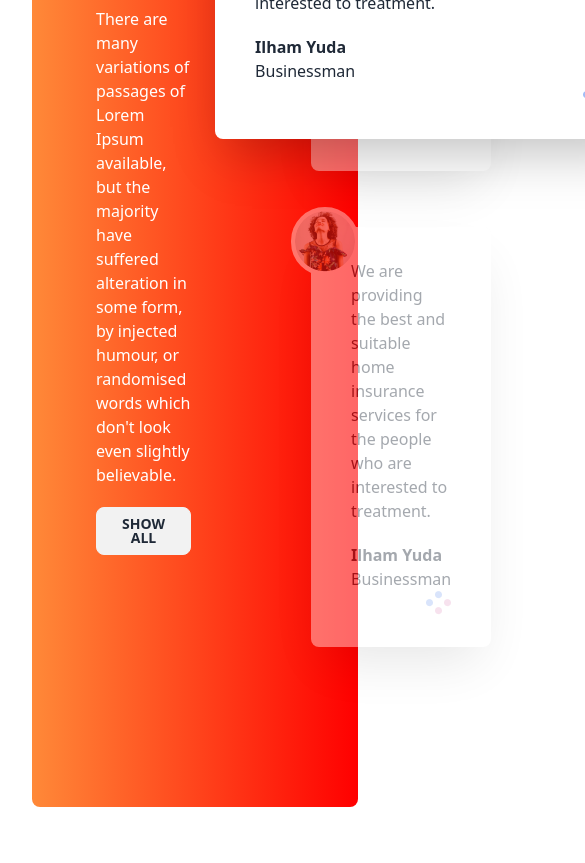
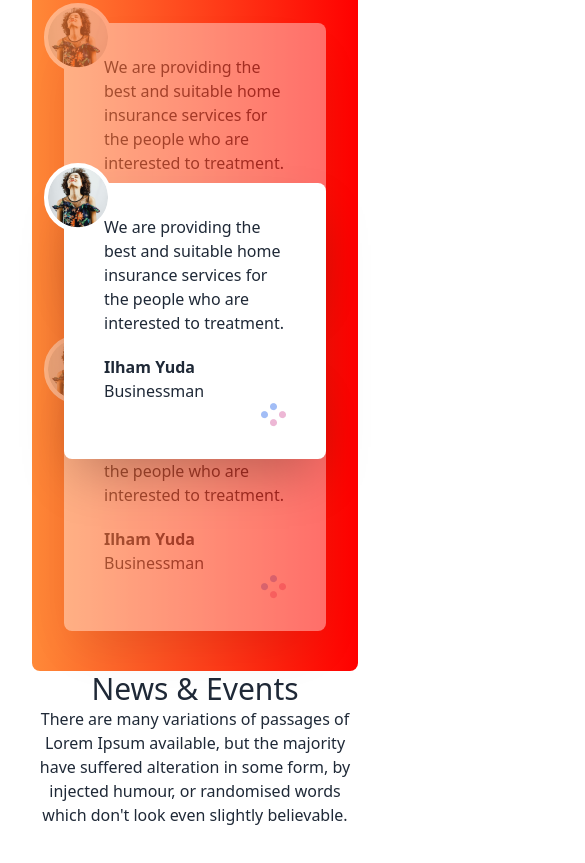
Before and after one commit to sobahan-ali/tea-house, a plain HTML site: page index.html in a window 390 px wide. Shown: the part 4044-4907 px from the top of the page, 585 px wide, since content can reach past the window. Drawn offline with nearby package versions, Linux system fonts and the light colour scheme; files whose address does not match are found by name.

Commit message:
super client section responsive added

```diff
--- a/index.html
+++ b/index.html
@@ -169,9 +169,10 @@
         <!-- end-- great tea section -->
 
         <!-- start super client section -->
-        <section class="mt-10 lg:mt-32 bg-gradient-to-r from-[#FF8938] to-[#F00] py-40 px-16 rounded-lg">
-            <div class="flex items-center gap-16">
-                <div class="space-y-5 text-white flex-1 pr-14">
+        <section
+            class="mt-10 lg:mt-32 bg-gradient-to-r from-[#FF8938] to-[#F00] py-10 px-8 lg:py-40 lg:px-16 rounded-lg">
+            <div class="flex flex-col lg:flex-row items-center gap-16">
+                <div class="space-y-5 text-white flex-1 lg:pr-14">
                     <h2 class="text-3xl md:text-5xl">Meet Our Super Clients</h2>
                     <p class="text-base">There are many variations of passages of Lorem Ipsum available, but the
                         majority have suffered
@@ -195,7 +196,8 @@
                         <div class="flex justify-end bg-white"><img src="./images/circles.png" alt=""></div>
                     </div>
                     <!-- current -->
-                    <div class="absolute top-40 -left-24 px-10 py-8 shadow-2xl bg-white rounded-lg w-[433px] z-20">
+                    <div
+                        class="absolute top-40 lg:-left-24 px-10 py-8 shadow-2xl bg-white rounded-lg lg:w-[433px] z-20">
                         <img class="absolute -left-5 -top-5 border-4 border-white rounded-full bg-white"
                             src="./images//client.png" alt="">
                         <p class="text-common_text_color mb-5">
@@ -224,6 +226,19 @@
             </div>
         </section>
         <!-- end-- super client section -->
+
+        <!-- start news and event section -->
+        <section>
+            <div class="text-center">
+                <h2 class="text-3xl lg:text-5xl">News & Events</h2>
+                <p class="text-base font-medium">
+                    There are many variations of passages of Lorem Ipsum available, but the majority have suffered
+                    alteration in some form, by injected humour, or randomised words which don't look even slightly
+                    believable.
+                </p>
+            </div>
+        </section>
+        <!-- end-- news and event section -->
     </main>
 </body>
 
```
